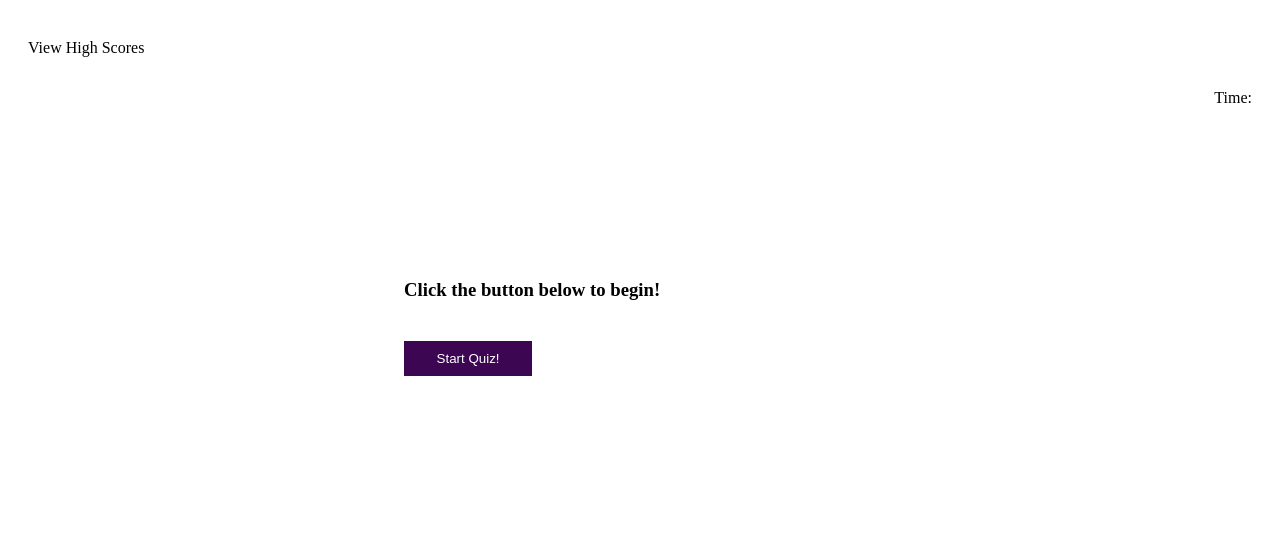
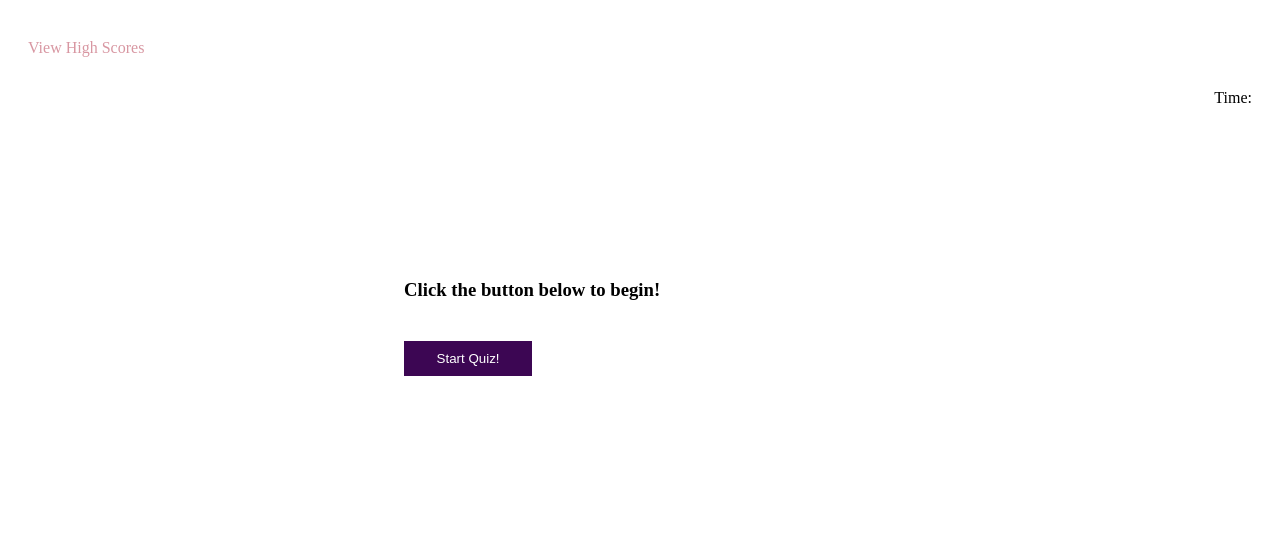
Before and after one commit to CucciPro/CodeQuiz, a plain HTML site: page index.html in a window 1280 px wide. Drawn offline with Linux system fonts and the light colour scheme.

Commit message:
update to 'View high score' button

```diff
--- a/assets/css/style.css
+++ b/assets/css/style.css
@@ -2,6 +2,10 @@ header {
     padding: 15px 20px;
     visibility: visible;
 
+}
+
+.viewHS {
+    color: #d897a2;
 }
 
 .time {
--- a/index.html
+++ b/index.html
@@ -8,7 +8,7 @@
 </head>
 <body>
     <header id="header">
-        <p id="viewHS">View High Scores</p>
+        <p id="viewHS" class="viewHS">View High Scores</p>
         <p id="time" class="time">Time: <span id="count"></span> </p>
     </header>
 
```
